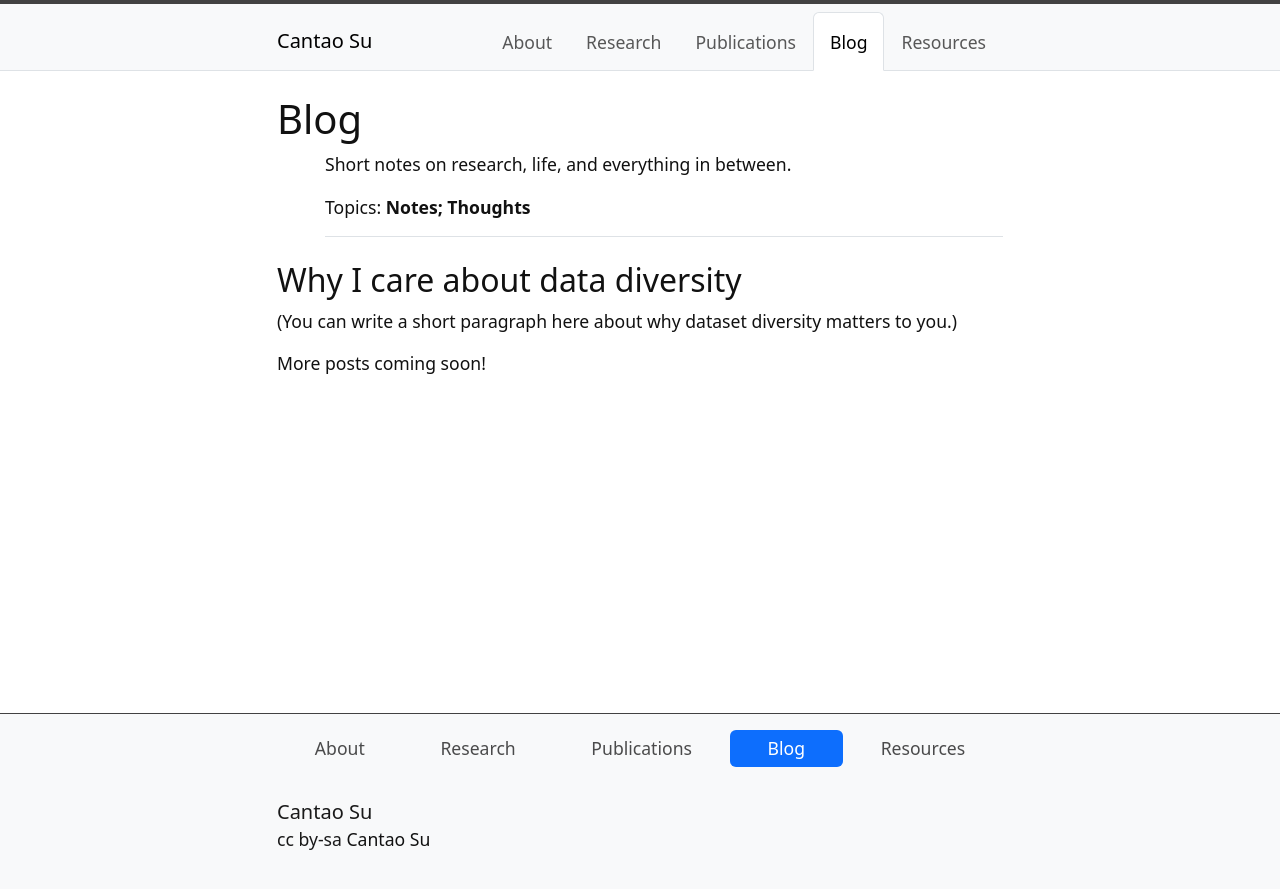
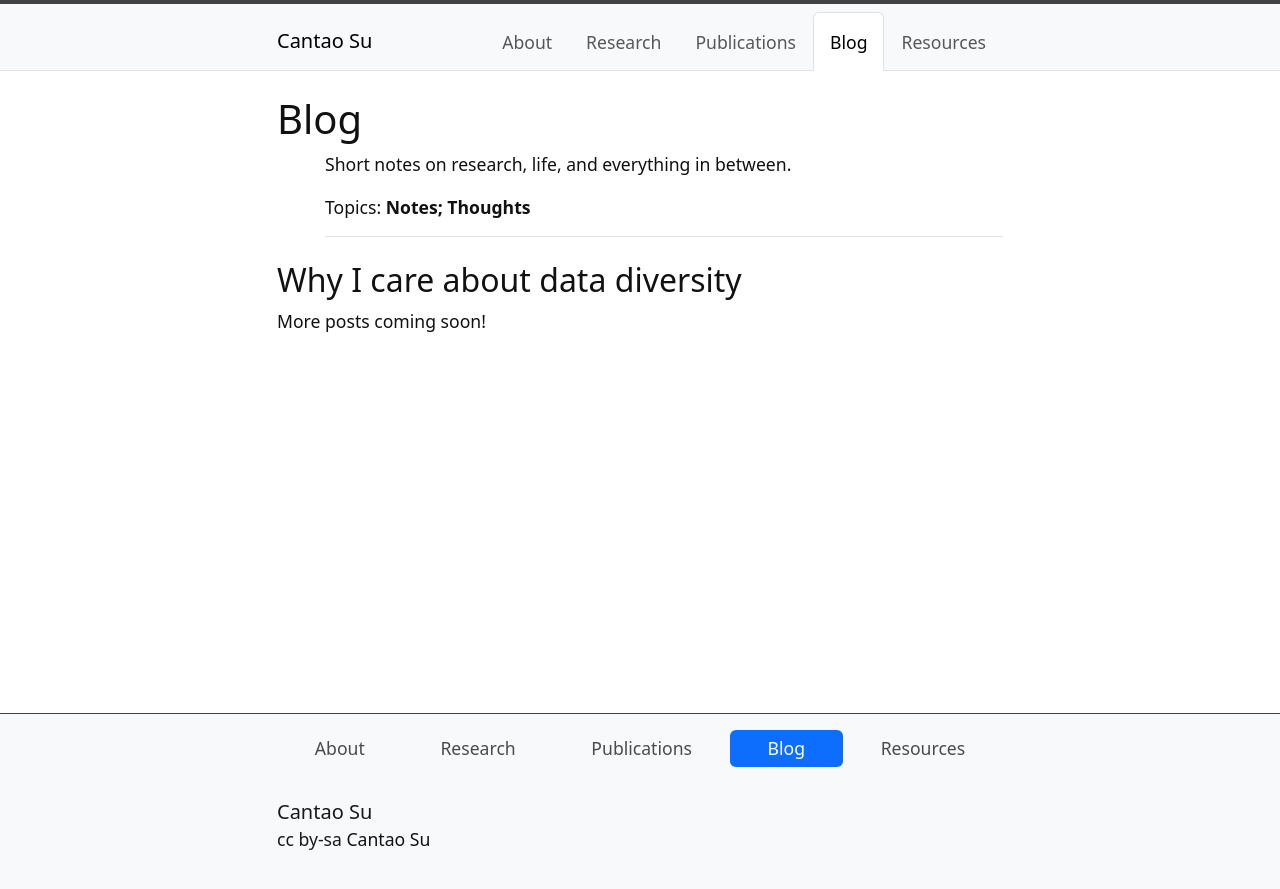
Before and after one commit to CantaoSu/cantaosu.github.io, a Jekyll site: the page built from content/3-blog.md, in a window 1280 px wide. Shown: the top 889 px of the page. Built offline with Jekyll 4.4.1, drawn with Linux system fonts in a browser that asks for light colours.

Commit message:
Remove placeholder text in blog post
Removed placeholder text about dataset diversity.

```diff
--- a/content/3-blog.md
+++ b/content/3-blog.md
@@ -7,6 +7,4 @@ description: "Short notes on research, life, and everything in between."
 ---
 ## Why I care about data diversity
 
-(You can write a short paragraph here about why dataset diversity matters to you.)
-
 More posts coming soon!
```
